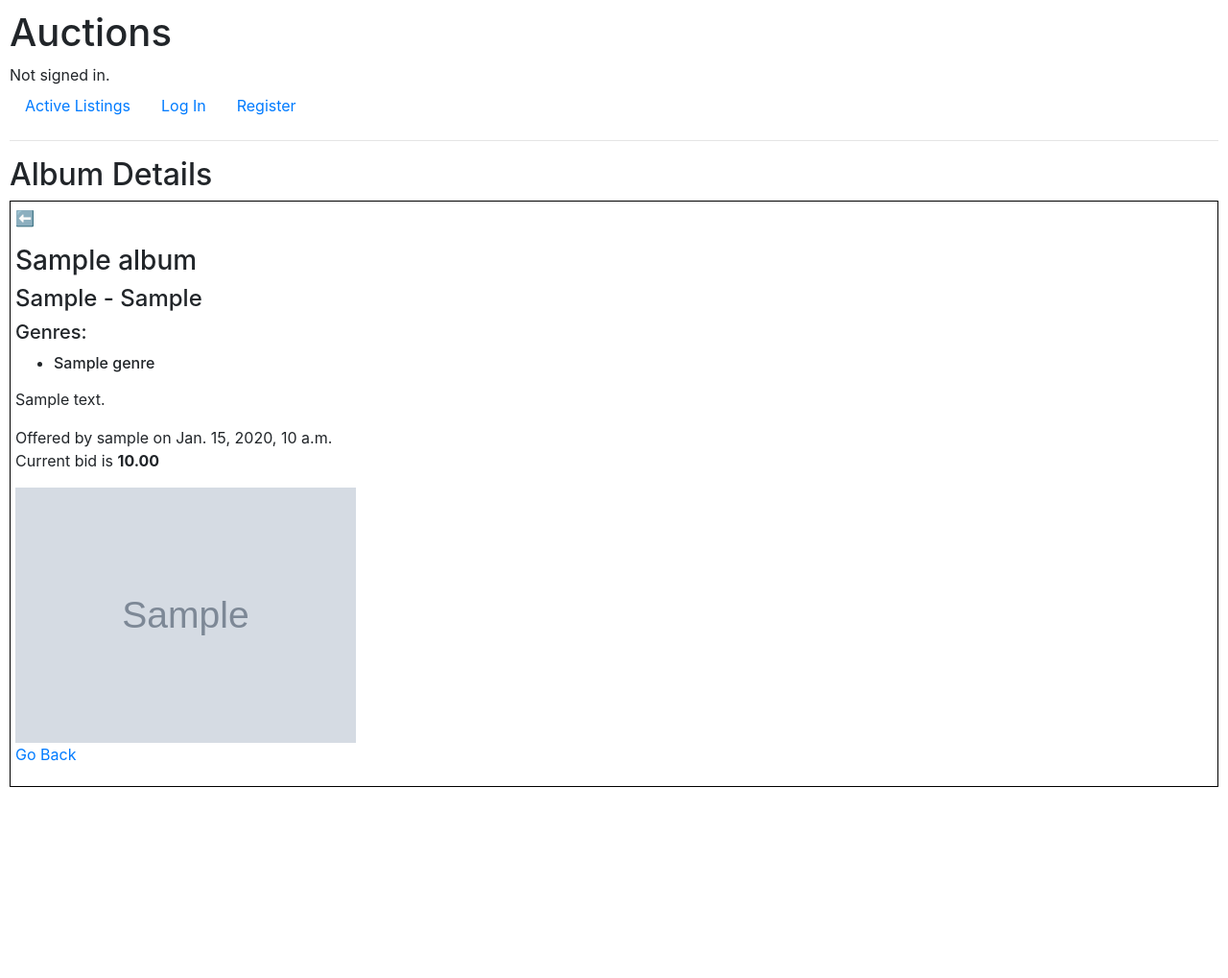
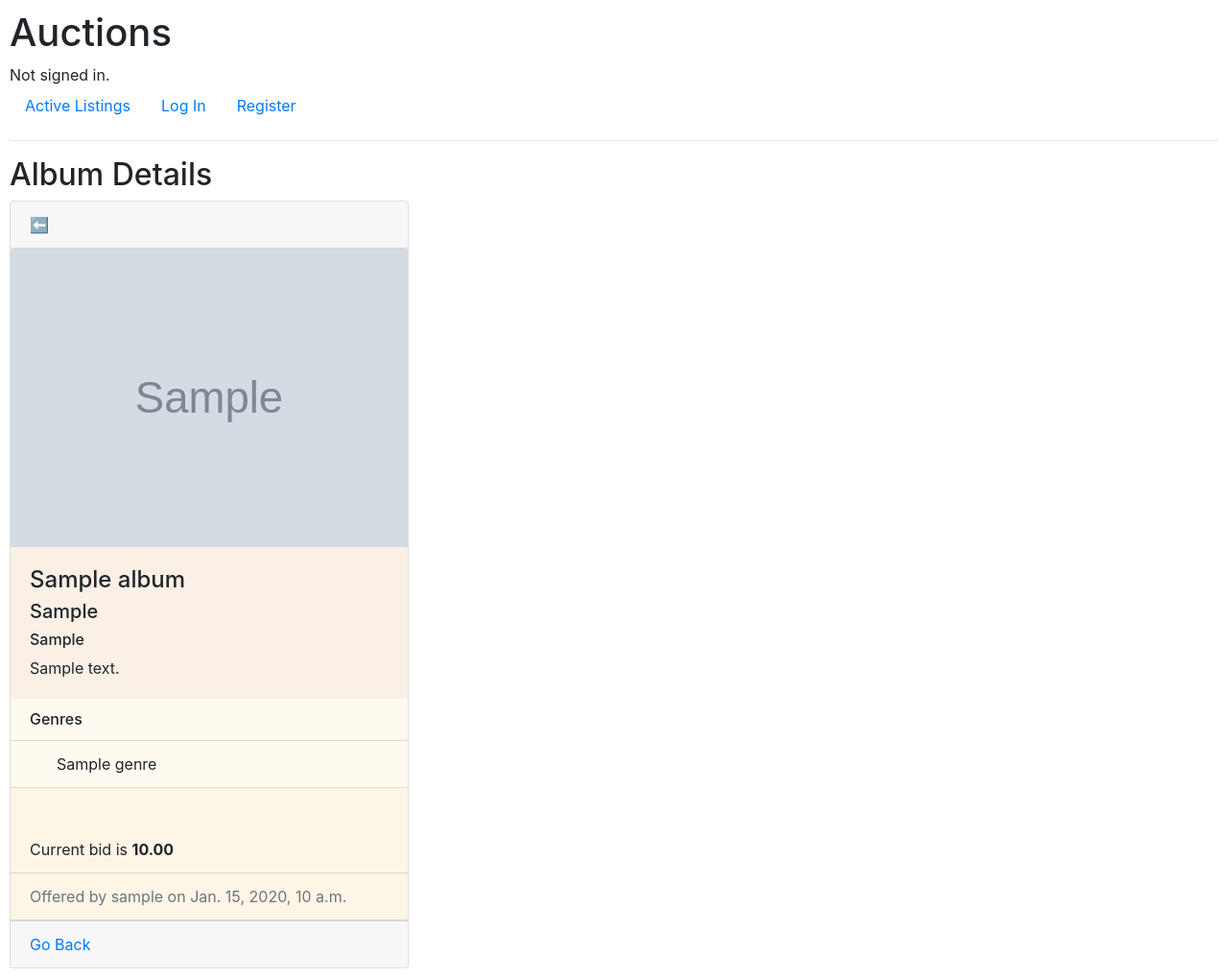
Before and after one commit to mrumiker/ebay-clone, a Django app: page /listing/1 in a window 1280 px wide. Shown: the whole page at 96% size. Before the commit the page ends 820 px from the top, so only its background shows below. Run offline with Django 3.2, Linux system fonts and the light colour scheme; tables that the repository leaves empty hold one stand-in row (values such as "Sample post"); grey boxes marked "Sample" are stand-in pictures; some libraries are stand-ins or nearby versions.

Commit message:
convert Listing to bootstrap card

```diff
--- a/auctions/templates/auctions/listing.html
+++ b/auctions/templates/auctions/listing.html
@@ -2,38 +2,51 @@
 
 {% block body %}
 <h2>Album Details</h2>
-<div class="album-container">
-  <a href="{% url 'index' %}">
-    <p>⬅️</p>
-  </a>
-  <h3>{{ album.title }}</h3>
-  <h4>{{ album.artist }} - {{ album.year }}</h4>
-  <h5>Genres:</h5>
-  <ul>
+
+<div class="card" style="width: 26rem;">
+  <div class="card-header"><a href="{% url 'index' %}">⬅️</a></div>
+  <img src="{{ album.image_url }}" class="card-img-top" alt="cover of {{ album }}">
+  <div class="card-body" style="background-color: linen;">
+    <h4 class="card-title">{{ album.title }}</h4>
+    <h5 class="card-subtitle mb-2">{{ album.artist }}</h5>
+    <h6 class="card-text">{{ album.year }}</h6>
+    <p class="card-text">{{ album.description }}</p>
+  </div>
+
+  <ul class="list-group list-group-flush">
+    <li class="list-group-item" style="background-color: floralwhite;">
+      <h6 class="mb-0">Genres</h6>
+    </li>
     {% for genre in genres %}
-    <li>
-      <h6>{{ genre }}</h6>
+    <li class="list-group-item list-group-flush px-5" style="background-color: floralwhite;">
+      {{ genre }}
     </li>
+    {% endfor %}
   </ul>
-  {% endfor %}
-  <p>{{ album.description }}</p>
+  <div class="card-body" style="background-color: oldlace;"></div>
+  <ul class="list-group list-group-flush">
+    <li class="list-group-item" style="background-color: oldlace;">Current bid is <b>{{ album.initial_price }}</b>
+    </li>
     {% if user.id == album.seller.id %}
-  <p>Offered by you on {{ album.datetime_created }}<br />
+    <li class="list-group-item text-muted" style="background-color: oldlace;">Offered by you on
+      {{ album.datetime_created }}
+    </li>
     {% else %}
-  <p>Offered by {{ album.seller }} on {{ album.datetime_created }}<br />
+    <li class="list-group-item text-muted" style="background-color: oldlace;">
+      Offered by {{ album.seller }} on {{ album.datetime_created }}
+    </li>
     {% endif %}
-    Current bid is <b>{{ album.initial_price }}</b></p>
+  </ul>
+  <div class="card-footer">
+    <a href="{% url 'index' %}" class="card-link">Go Back</a>
     {% if user.is_authenticated %}
     {% if user.id in watchersIds %}
-  <p><a href="{% url 'delete_from_watchlist' user.id album.id %}">Remove from Watchlist</a></p>
+    <a href="{% url 'delete_from_watchlist' user.id album.id %}" class="card-link">Remove from Watchlist</a>
     {% else %}
-  <p><a href="{% url 'add_to_watchlist' user.id album.id %}">Add to Watchlist</a></p>
+    <a href="{% url 'add_to_watchlist' user.id album.id %}" class="card-link">Add to Watchlist</a>
     {% endif %}
     {% endif %}
-  <img src="{{ album.image_url }}" alt="cover of {{ album }}" style="width: 355px;">
-  <a href="{% url 'index' %}">
-    <p>Go Back</p>
-  </a>
+  </div>
 </div>
 
 {% endblock %}
--- a/auctions/views.py
+++ b/auctions/views.py
@@ -93,10 +93,14 @@ def listing(request, album_id):
     album = Album.objects.get(id=album_id)
     genres = album.genres.all()
     watchers = album.watchers.all()
-    watchersIds = map(lambda watcher: watcher.id, watchers)
+    # watchersIds = map(lambda watcher: watcher.id, watchers)
+    watchersIds = []
+    for watcher in watchers:
+        watchersIds.append(watcher.id)
     return render(request, "auctions/listing.html", {
         "album": album,
         "genres": genres,
+        "watchers": watchers,
         "watchersIds": watchersIds,
     })
 
```
Lines whose indentation alone changed are shown as unchanged.
